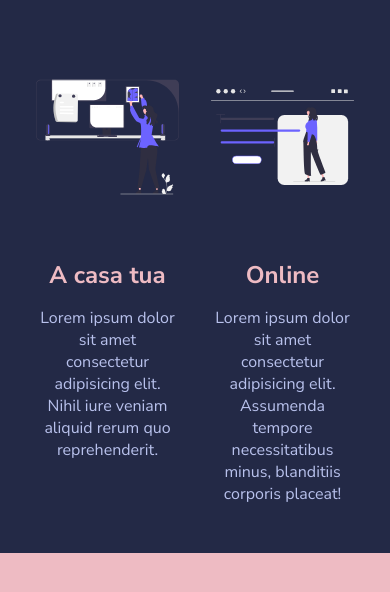
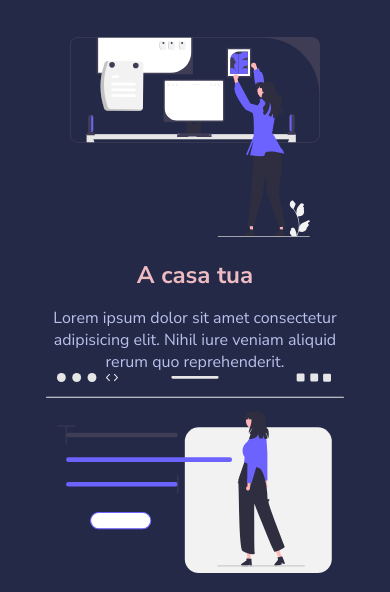
Before and after one commit to S-Lombardi/html-css-resp-wannabe, a plain HTML site: page index.html in a window 390 px wide. Shown: the part 196-788 px from the top of the page. Drawn offline with Linux system fonts and the light colour scheme.

Commit message:
MOBILE : media query con max-width:480px. Riscritte proprietà del container e delle colonne dando una larghezza del 100%. Cambiato il valore di default della row con flex-direction:column per disporre le colonne una sotto l'altra

```diff
--- a/css/style.css
+++ b/css/style.css
@@ -135,6 +135,19 @@ img {
     .container{
         width: 100%;
     }
+}
+/* MOBILE */
+@media screen and (max-width:480px){
 
+    .container{
+        width: 100%;
+    }
 
+    .row .col{
+        width: 100%;
+    }
+
+    .row {
+        flex-direction: column;
+    }
 }
```
